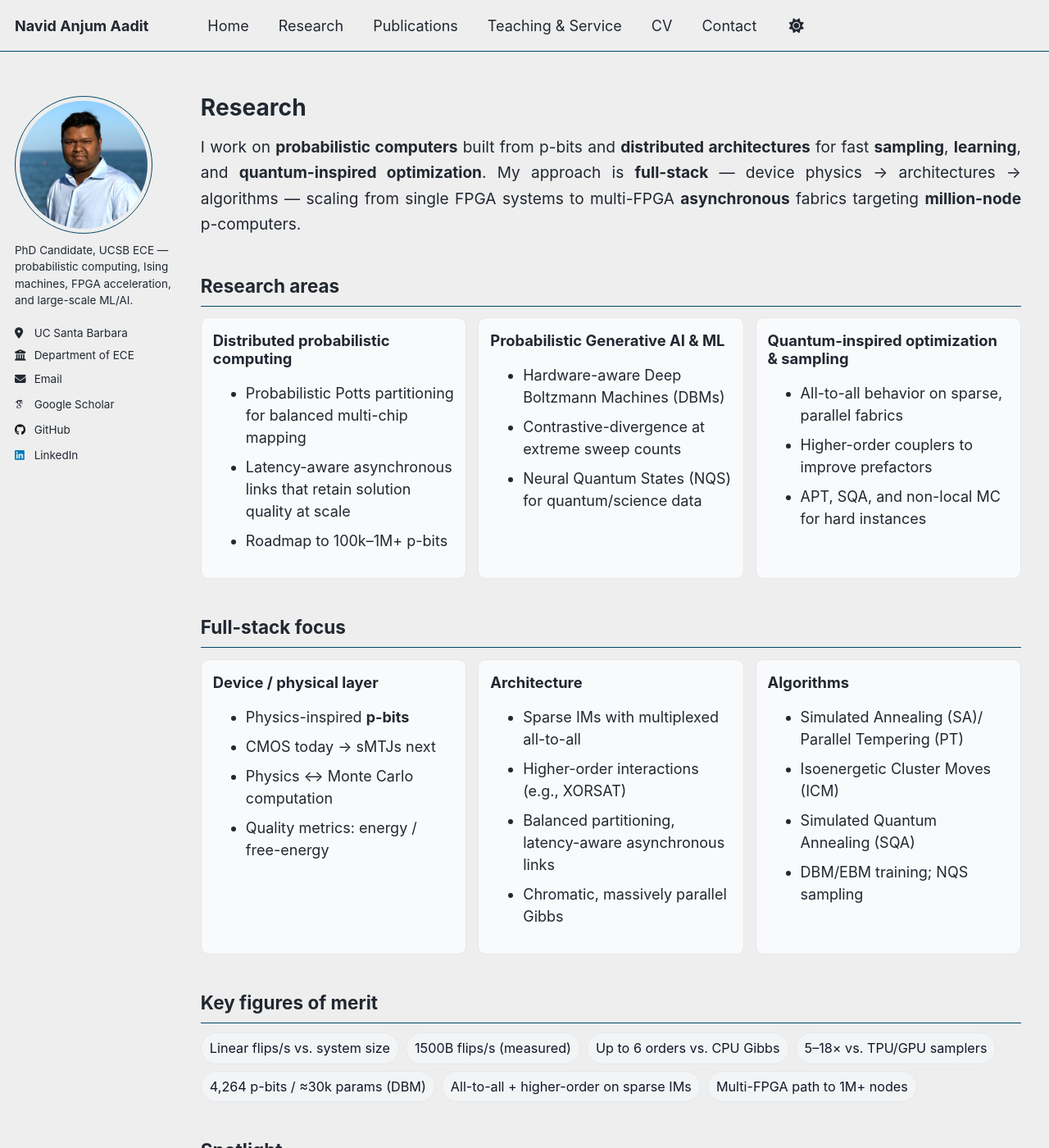
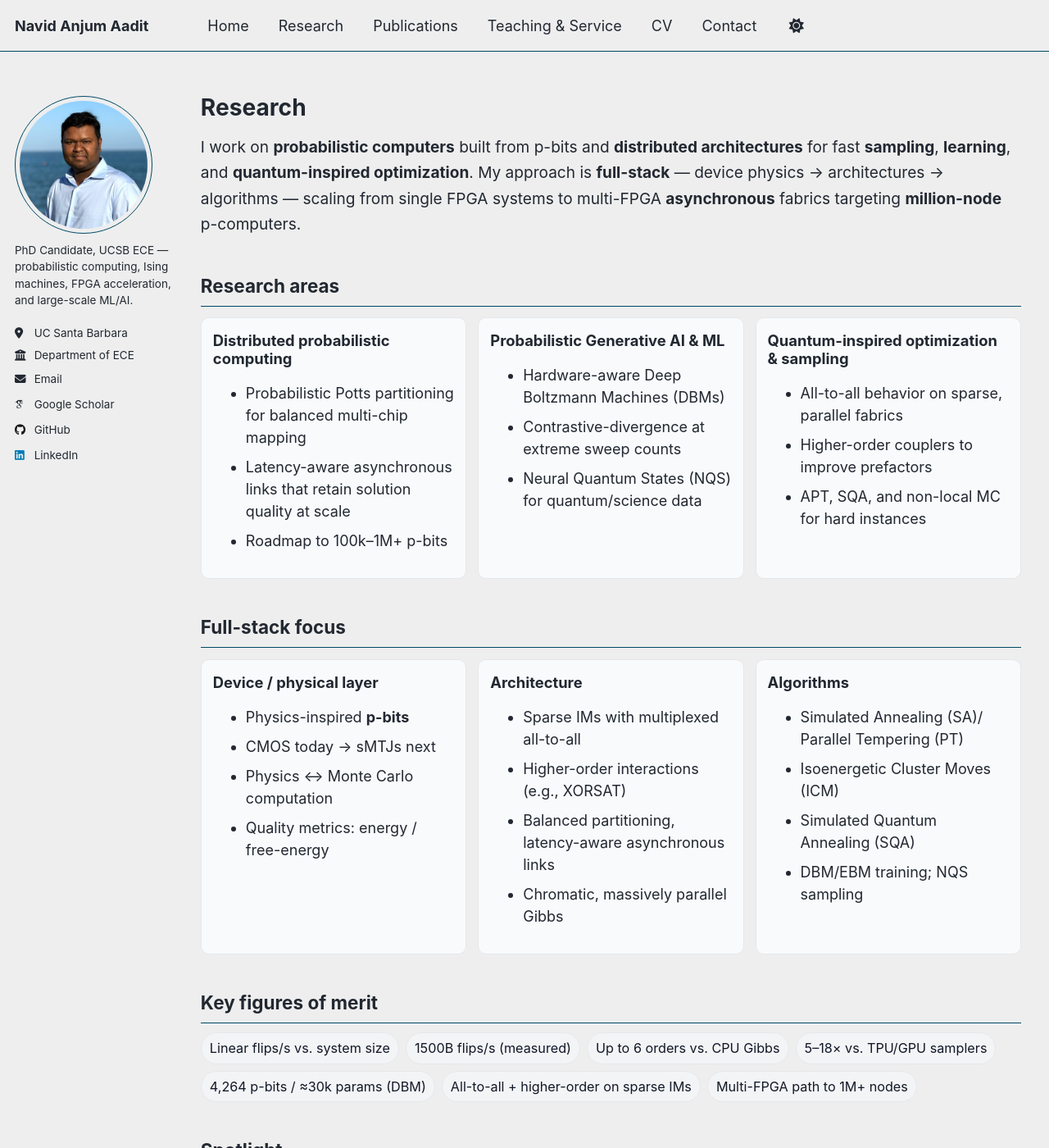
Before and after one commit to navidaadit/navidaadit.github.io, a Jekyll site: the page built from _pages/research.md, in a window 1280 px wide and 1400 px high. Shown: the whole window at 82% size. Built offline with Jekyll 4.4.1, drawn with Linux system fonts in a browser that asks for light colours; some web fonts are replaced.

Commit message:
Update _custom.scss

```diff
--- a/_sass/_custom.scss
+++ b/_sass/_custom.scss
@@ -29,11 +29,6 @@
   --footer-bg: #f8fafc;
   --footer-fg: #475569;
   --footer-border: #e5e7eb;
-
-  /* NEW: neutral “surface” vars for white cards (research/teaching boxes) */
-  --surface-bg: #f8fafc;
-  --surface-border: #e5e7eb;
-  --surface-fg: inherit;
 }
 
 .layout--single .page {
@@ -67,12 +62,14 @@
   max-width: var(--content-max);
 }
 
-/* Justified body text (base) */
+/* Justified body text */
 .layout--single .page__content p {
   text-align: justify;
   text-justify: inter-word;
-  -webkit-hyphens: auto;
-  hyphens: auto;
+  -webkit-hyphens: none;
+  hyphens: none;
+  word-break: normal;
+  overflow-wrap: anywhere;
 }
 
 /* Clear legacy floats */
@@ -169,7 +166,9 @@ html.dark,
 body.dark,
 :root.theme-dark,
 .theme--dark,
-.mm-dark {
+.mm-dark,
+.dark,
+.dark-mode {
   --tag-bg: rgba(255,255,255,.08);
   --tag-border: rgba(255,255,255,.22);
   --tag-fg: #e5e7eb;
@@ -177,11 +176,6 @@ body.dark,
   --footer-bg: #0b1220;
   --footer-fg: #cbd5e1;
   --footer-border: #1f2937;
-
-  /* NEW: surfaces flip with dark too */
-  --surface-bg: #0b1220;
-  --surface-border: #1f2937;
-  --surface-fg: #e5e7eb;
 }
 @media (prefers-color-scheme: dark) {
   :root:not([data-theme="light"]):not(.theme-light) {
@@ -192,10 +186,6 @@ body.dark,
     --footer-bg: #0b1220;
     --footer-fg: #cbd5e1;
     --footer-border: #1f2937;
-
-    --surface-bg: #0b1220;
-    --surface-border: #1f2937;
-    --surface-fg: #e5e7eb;
   }
 }
 
@@ -245,34 +235,18 @@ body.dark,
 }
 
 /* ===========================================================
-   HARD ENFORCE: 75% inner width + justification, no hyphens
-   (placed last so it wins the cascade)
+   HARD ENFORCERS & FIXES (mobile cards wrap, badges theme-aware)
    =========================================================== */
 
-/* Enforce 75% for *direct* children inside the content column (desktop) */
+/* Enforce 75% inner width for content blocks */
 .layout--single .page__content > *:not(.hero-img):not(.keyword-pills):not(.cv-row):not(.gallery-3):not(.figure-card) {
   width: 100% !important;
-  max-width: var(--content-max) !important; /* 75% of the right column */
-  margin-right: auto !important;            /* left-aligned, narrower block */
+  max-width: var(--content-max) !important;
+  margin-right: auto !important;
   margin-left: 0 !important;
 }
 
-/* Disable the 75% restriction on mobile to avoid cramped cards/overflow */
-@media (max-width: 980px) {
-  .layout--single .page__content > *:not(.hero-img):not(.keyword-pills):not(.cv-row):not(.gallery-3):not(.figure-card) {
-    max-width: none !important;
-    width: 100% !important;
-    margin: 0 !important;
-  }
-}
-
-/* Justify body text globally BUT no hyphenation */
-.page__content {
-  text-align: justify !important;
-  text-justify: inter-word;
-}
-
-/* Don't justify lists inside the white cards (research/teaching boxes) */
+/* Keep lists inside cards left-aligned and non-justified */
 .page__content .card ul,
 .page__content .card ol,
 .page__content .card li,
@@ -281,51 +255,45 @@ body.dark,
   text-justify: auto !important;
   -webkit-hyphens: none !important;
   hyphens: none !important;
+  overflow-wrap: anywhere;
 }
 
-/* NEW: make “card” boxes follow theme variables everywhere */
-.page__content .card {
-  background: var(--surface-bg) !important;
-  border-color: var(--surface-border) !important;
-  color: var(--surface-fg) !important;
+/* --- TEACHING page: prevent long titles from overflowing on mobile --- */
+.page__content .course-item{
+  display:flex;
+  align-items:flex-start;
+  gap:10px;
+  border-radius:10px;
+  padding:8px 10px;
+  border:1px solid var(--tag-border,#e5e7eb);
+  background:var(--tag-bg,#f3f4f6);
+  flex-wrap:wrap;           /* allow wrapping */
+}
+.page__content .course-item > div{
+  flex:1 1 0;
+  min-width:0;              /* allow text to shrink and wrap */
+}
+@media (min-width:981px){
+  .page__content .course-item{flex-wrap:nowrap;}
+  .page__content .course-item .badge{margin-left:auto;}
+}
+@media (max-width:980px){
+  .page__content .course-item .badge{margin-left:0;}
 }
 
-/* Turn off hyphenation on common text blocks, but avoid ugly mid-word breaks */
-.page__content p,
-.page__content li,
-.page__content blockquote,
-.page__content .figcap,
-.page__content .small-note {
-  -webkit-hyphens: none !important;
-  hyphens: none !important;
-  word-break: normal !important;
-  overflow-wrap: break-word; /* wrap long tokens without splitting letters */
+/* --- PUBLICATIONS: make [J1], [C2]… badges theme-aware (generic selector) --- */
+.cite-id, .pub-id, .entry-id, .id-badge, .label, .stat-badge,
+[class^="id-"], [class*=" id-"] {
+  border:1px solid var(--tag-border) !important;
+  background:var(--tag-bg) !important;
+  color:var(--tag-fg) !important;
 }
 
-/* Keep non-paragraph UI bits left-aligned */
-.page__content h1,
-.page__content h2,
-.page__content h3,
-.page__content h4,
-.page__content h5,
-.page__content h6,
+/* --- Mobile nav dropdown a bit slimmer --- */
+.greedy-nav .hidden-links li a { padding-top:10px; padding-bottom:10px; line-height:1.2; }
+
+/* Safety: don’t justify captions/pills/stat rows */
 .page__content .keyword-pills,
-.page__content .keyword-pills *,
 .page__content .pill-list,
-.page__content .pill-list *,
 .page__content .stat-row,
-.page__content .stat-row *,
-.page__content .card h4,
-.page__content .cv-row,
-.page__content .figure-card,
-.page__content .figure-card *,
-.footer-bar,
-.footer-bar * {
-  text-align: left !important;
-}
-
-/* Mobile overflow fix inside teaching/service cards:
-   allow the left text column to shrink/wrap next to the badge */
-.page__content .course-item { display:flex; align-items:flex-start; gap:10px; }
-.page__content .course-item > div { flex: 1 1 0; min-width: 0; } /* <-- critical */
-.page__content .course-item .badge { flex: 0 0 auto; white-space: nowrap; }
+.page__content .figcap { text-align:left !important; }
```
